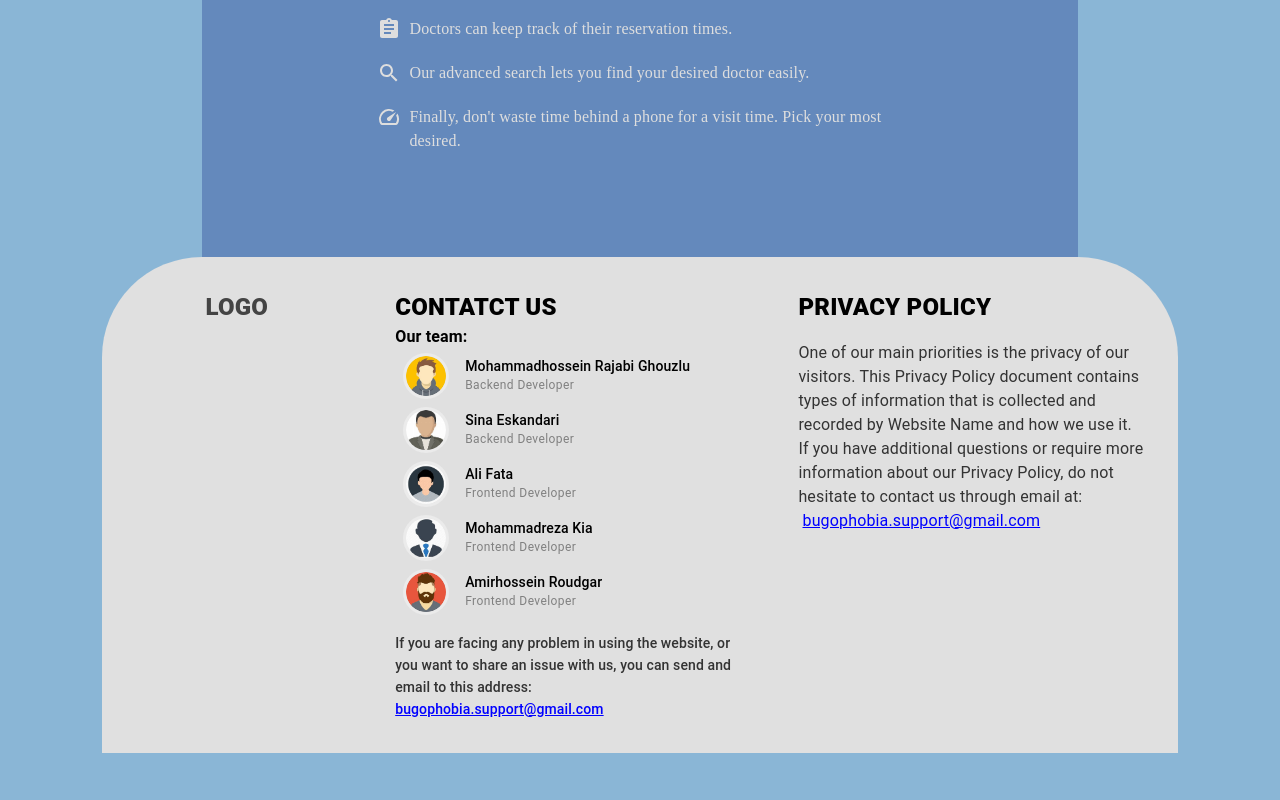
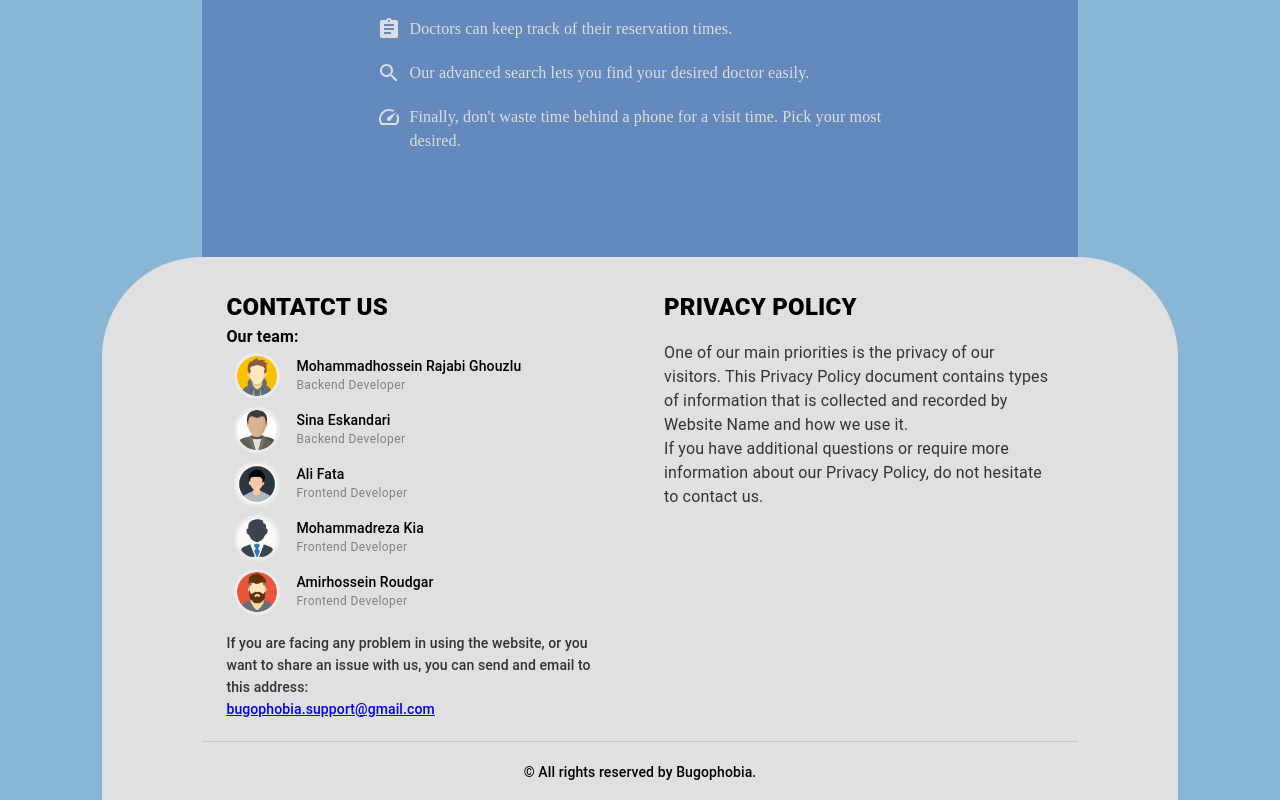
Before and after one commit to Tahlil-992/bugophobia.front-end, a React (Create React App) app: page / in a window 1280 px wide. Shown: the part 1013-1813 px from the top of the page. Before the commit the page ends 1766 px from the top, so only its background shows below. Built offline with nearby package versions, Linux system fonts and the light colour scheme.

Commit message:
added copyright

```diff
--- a/src/views/pages/LandingPage.js
+++ b/src/views/pages/LandingPage.js
@@ -28,6 +28,7 @@ import Kia from '../../assets/images/devs/M.Kia.jfif';
 import Fata from '../../assets/images/devs/A.Fata.jfif';
 import Eskandari from '../../assets/images/devs/S.Eskandari.jfif';
 import Roudgar from '../../assets/images/devs/A.Roudgar.jfif';
+import Divider from '@material-ui/core/Divider';
 
 const useStyles = makeStyles((theme) => ({
     icon: {
@@ -227,12 +228,9 @@ const LandingPage = ({ isdoctor, setIsDoctor }) => {
                     </Grid>
                 </div>
             </Grid>
-            <footer className={classes.footer} style={{ backgroundColor: '#E0E0E0', padding: "2em 0" }}>
-                <Grid container>
-                <Grid item sm={3}>
-                    <Typography style={{ color:"#444444", fontWeight: 900, fontSize: "1.5em" }} align="center">LOGO</Typography>
-                </Grid>
-                <Grid container item sm={9}>
+            <footer className={classes.footer} style={{ backgroundColor: '#E0E0E0', padding: "2em 0 1em 0" }}>
+                <Grid container style={{padding: "0 100px"}}>
+                <Grid container item sm={12}>
                     <Grid item sm={6} style={{ padding: "0 1.5em"}}>
                         <Grid>
                             <Typography style={{ color:"black", fontWeight: 900, fontSize: "1.5em" }}>CONTATCT US</Typography>
@@ -268,13 +266,22 @@ const LandingPage = ({ isdoctor, setIsDoctor }) => {
                                 This Privacy Policy document contains types of information that is collected and recorded by Website Name and how we use it.
                                 <br/>
                                 If you have additional questions or require more information about our Privacy Policy,
-                                do not hesitate to contact us through email at: &nbsp;
-                                <Link style={{color: "blue"}}>
-                                        bugophobia.support@gmail.com
-                                </Link>
+                                do not hesitate to contact us.
                             </Typography>
                         </Grid>
                     </Grid>
+                </Grid>
+                <Grid item xs={12}>
+                    <br/>
+                    <Divider style={{color: "red"}}/>
+                    <br/>
+                </Grid>
+                <Grid item xs={12}>
+                    <Box dsiplay="flex" justifyContent="center">
+                        <Typography align="center" variant={"subtitle2"}>
+                            &copy; All rights reserved by Bugophobia.
+                        </Typography>
+                    </Box>
                 </Grid>
                 </Grid>
             </footer>
```
